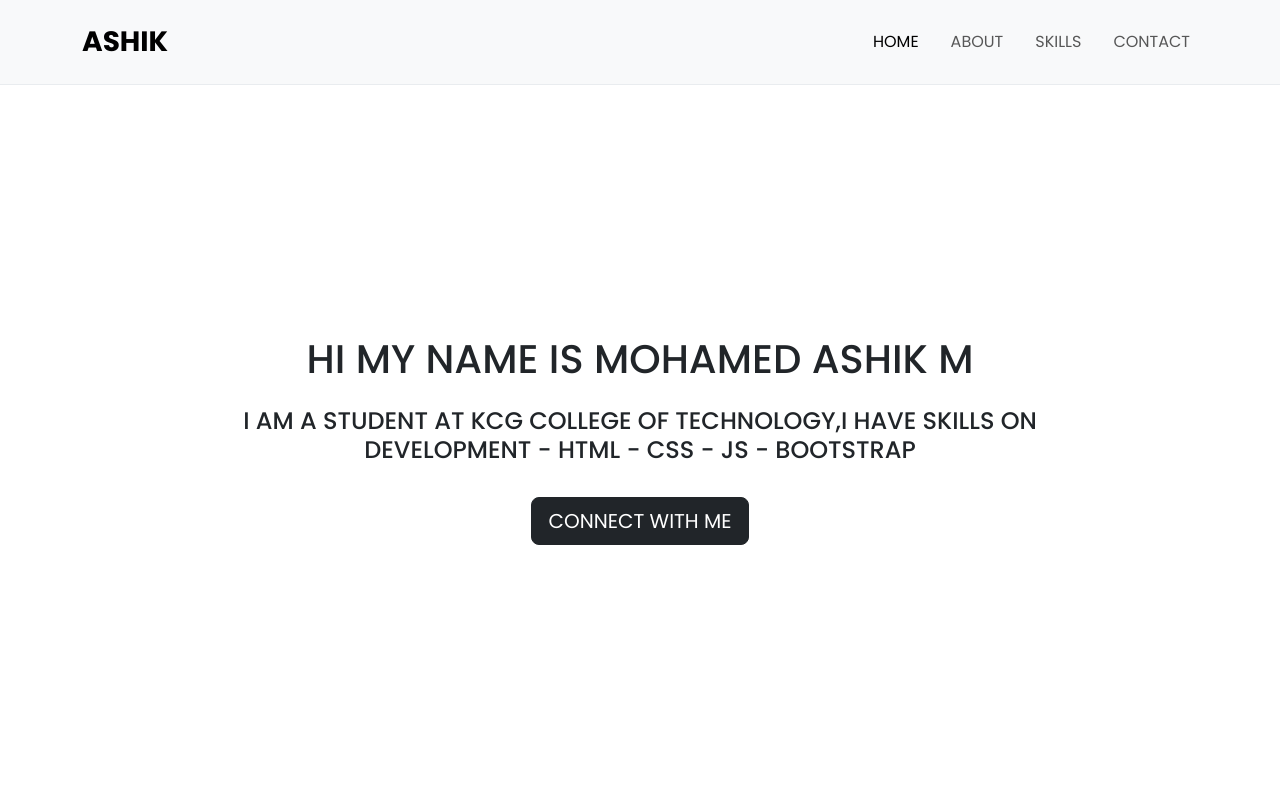
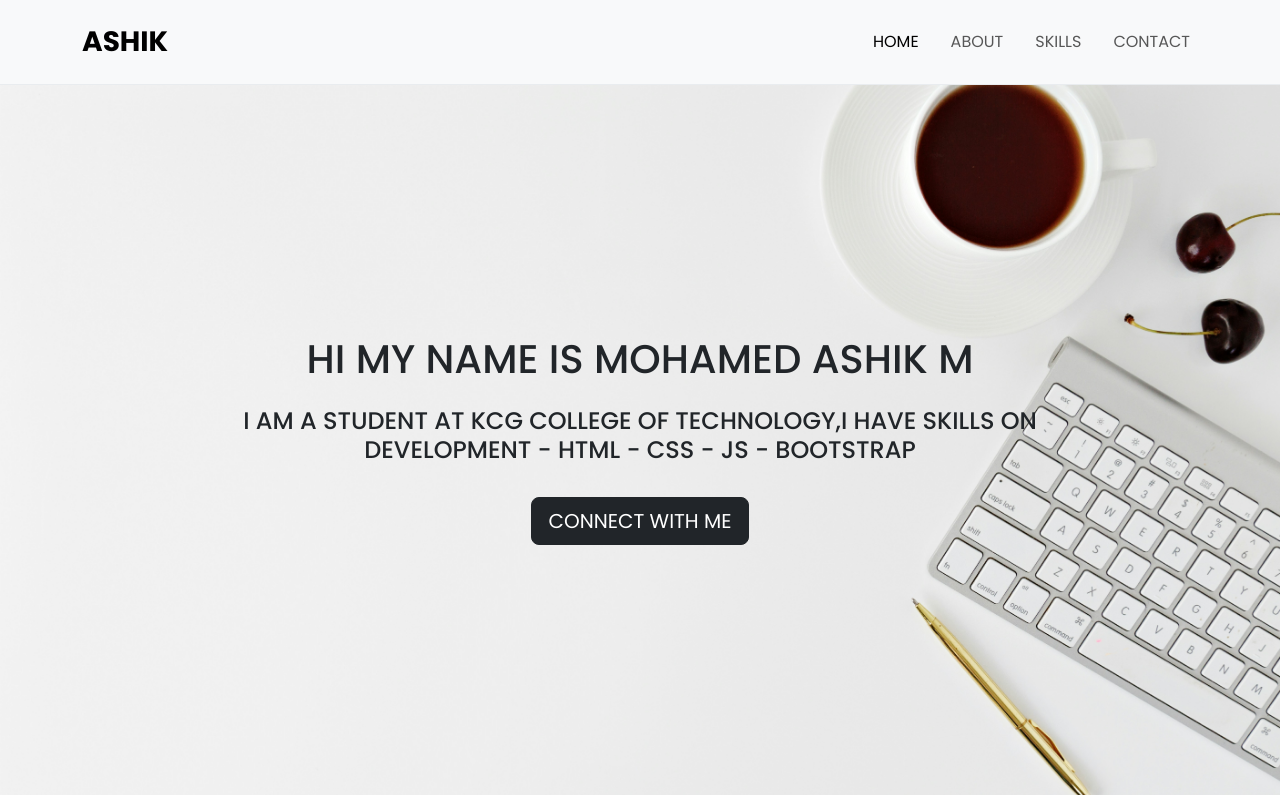
Before and after one commit to ashik1845/Portfolio, a plain HTML site: page index.html in a window 1280 px wide. Shown: the top 800 px of the page. Drawn offline with nearby package versions, Linux system fonts and the light colour scheme; the site is published under a folder, as on GitHub Pages, so addresses that start at the root find nothing.

Commit message:
banner img path changed

```diff
--- a/styles.css
+++ b/styles.css
@@ -2,7 +2,7 @@
     font-family: "Poppins", sans-serif;
 }
 .banner{
-    background-image: url(/portfolio/img/slider.jpg);
+    background-image: url(./img/slider.jpg);
     background-size: cover;
     padding: 250px 0;
     background-repeat: no-repeat;
```
